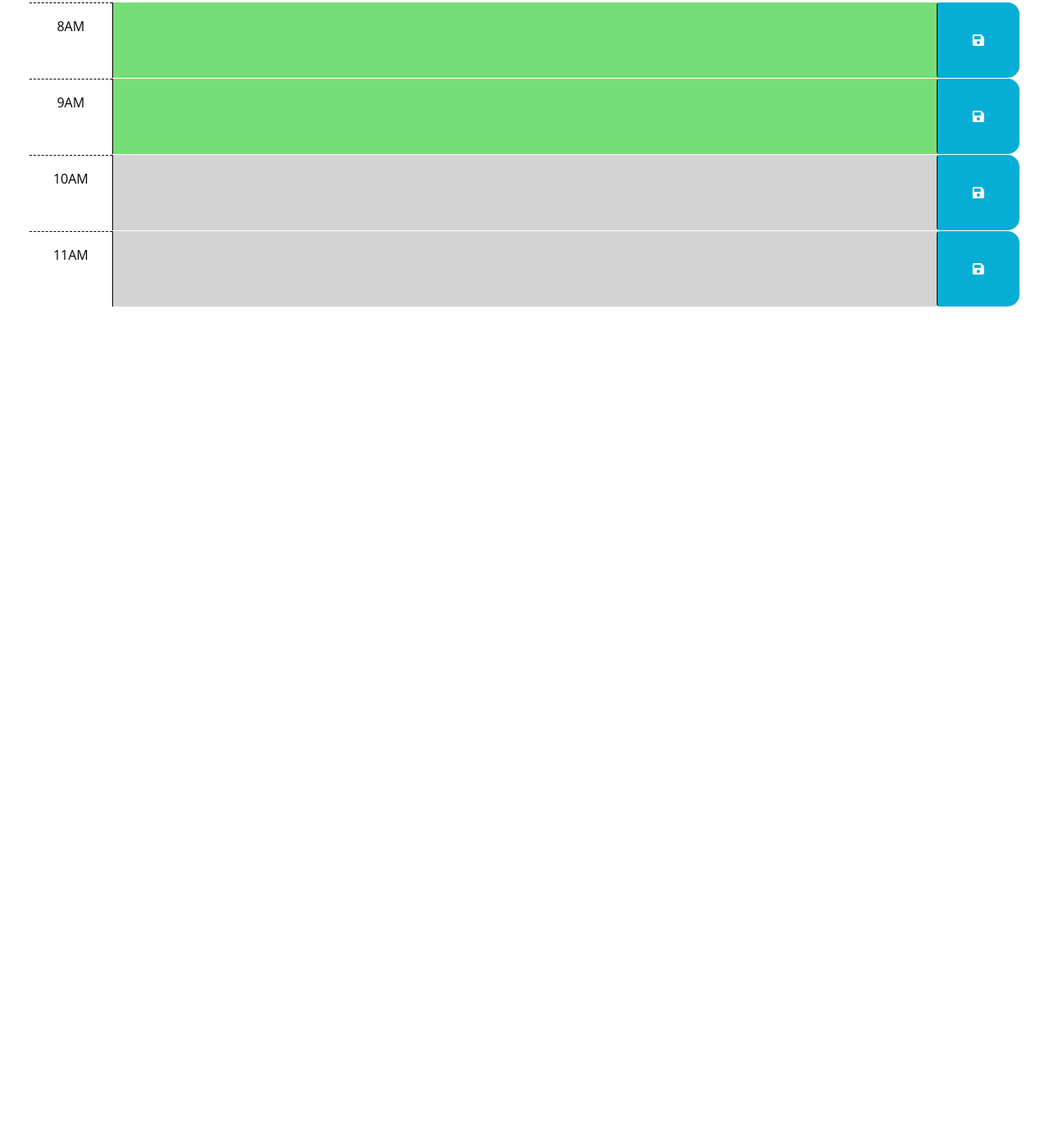
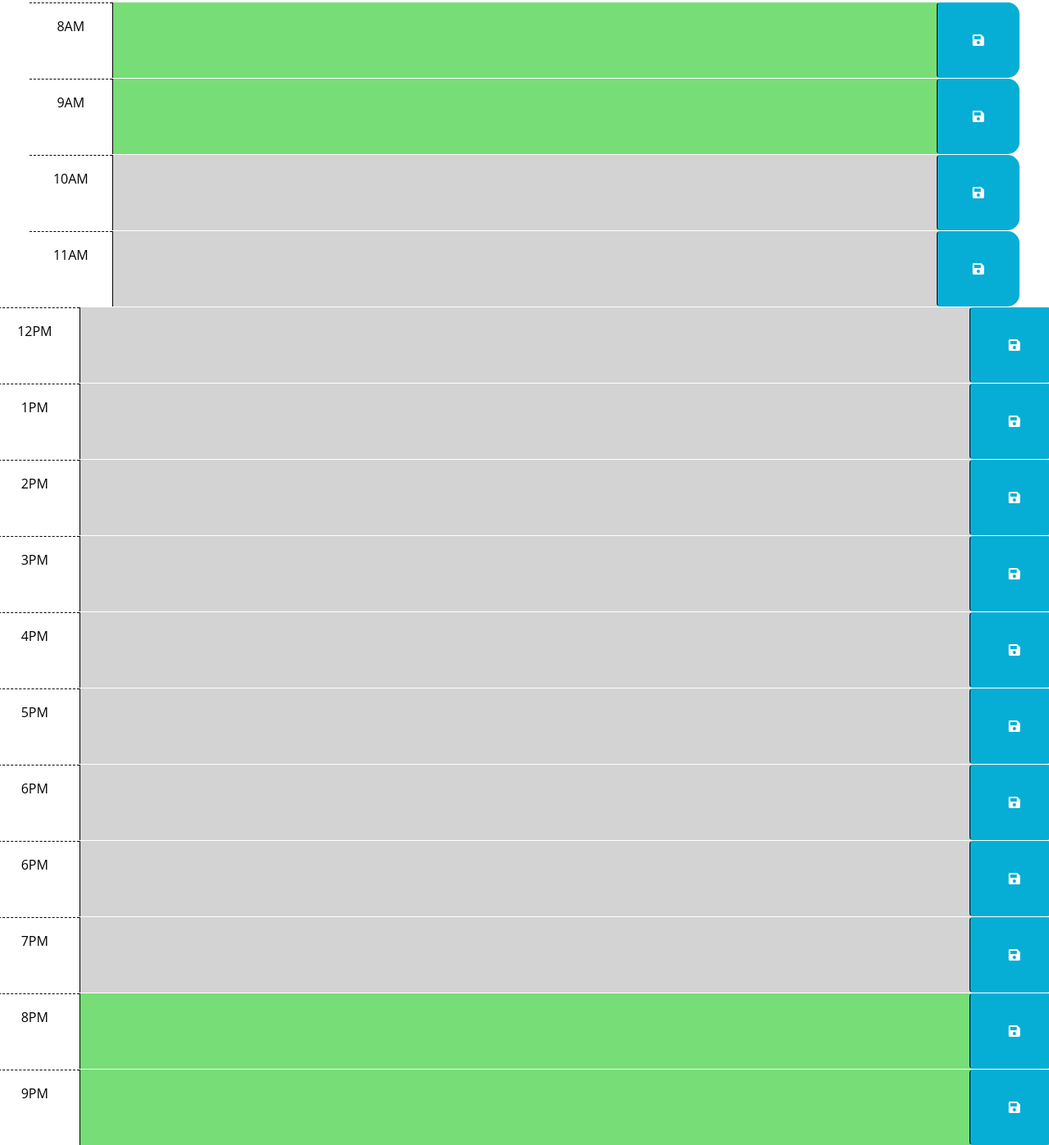
Before and after one commit to Leah-Harden/Day-Scheduler, a plain HTML site: page index.html in a window 1280 px wide. Shown: the part 295-1692 px from the top of the page at 82% size. Before the commit the page ends 800 px from the top, so only its background shows below. Drawn offline with nearby package versions, Linux system fonts and the light colour scheme.

Commit message:
making the save

```diff
--- a/index.html
+++ b/index.html
@@ -67,6 +67,93 @@
     </div>
   </div>
 
+  <div id="12" class="row time-block">
+    <div class="col-2 col-md-1 hour text-center py-3">12PM</div>
+    <textarea class="col-8 col-md-10 description" rows="3"> </textarea>
+    <button class="btn saveBtn col-2 col-md-1" aria-label="save">
+      <i class="fas fa-save" aria-hidden="true"></i>
+    </button>
+  </div>
+  </div>
+  <div id="13" class="row time-block">
+    <div class="col-2 col-md-1 hour text-center py-3">1PM</div>
+    <textarea class="col-8 col-md-10 description" rows="3"> </textarea>
+    <button class="btn saveBtn col-2 col-md-1" aria-label="save">
+      <i class="fas fa-save" aria-hidden="true"></i>
+    </button>
+  </div>
+  <div id="14" class="row time-block">
+    <div class="col-2 col-md-1 hour text-center py-3">2PM</div>
+    <textarea class="col-8 col-md-10 description" rows="3"> </textarea>
+    <button class="btn saveBtn col-2 col-md-1" aria-label="save">
+      <i class="fas fa-save" aria-hidden="true"></i>
+    </button>
+  </div>
+  </div>
+  <div id="15" class="row time-block">
+    <div class="col-2 col-md-1 hour text-center py-3">3PM</div>
+    <textarea class="col-8 col-md-10 description" rows="3"> </textarea>
+    <button class="btn saveBtn col-2 col-md-1" aria-label="save">
+      <i class="fas fa-save" aria-hidden="true"></i>
+    </button>
+  </div>
+  <div id="16" class="row time-block">
+    <div class="col-2 col-md-1 hour text-center py-3">4PM</div>
+    <textarea class="col-8 col-md-10 description" rows="3"> </textarea>
+    <button class="btn saveBtn col-2 col-md-1" aria-label="save">
+      <i class="fas fa-save" aria-hidden="true"></i>
+    </button>
+  </div>
+
+  <div id="17" class="row time-block">
+    <div class="col-2 col-md-1 hour text-center py-3">5PM</div>
+    <textarea class="col-8 col-md-10 description" rows="3"> </textarea>
+    <button class="btn saveBtn col-2 col-md-1" aria-label="save">
+      <i class="fas fa-save" aria-hidden="true"></i>
+    </button>
+  </div>
+  <div id="18" class="row time-block">
+    <div class="col-2 col-md-1 hour text-center py-3">6PM</div>
+    <textarea class="col-8 col-md-10 description" rows="3"> </textarea>
+    <button class="btn saveBtn col-2 col-md-1" aria-label="save">
+      <i class="fas fa-save" aria-hidden="true"></i>
+    </button>
+  </div>
+  <div id="18" class="row time-block">
+    <div class="col-2 col-md-1 hour text-center py-3">6PM</div>
+    <textarea class="col-8 col-md-10 description" rows="3"> </textarea>
+    <button class="btn saveBtn col-2 col-md-1" aria-label="save">
+      <i class="fas fa-save" aria-hidden="true"></i>
+    </button>
+  </div>
+  <div id="19" class="row time-block">
+    <div class="col-2 col-md-1 hour text-center py-3">7PM</div>
+    <textarea class="col-8 col-md-10 description" rows="3"> </textarea>
+    <button class="btn saveBtn col-2 col-md-1" aria-label="save">
+      <i class="fas fa-save" aria-hidden="true"></i>
+    </button>
+  </div>
+  <div id="20" class="row time-block">
+    <div class="col-2 col-md-1 hour text-center py-3">8PM</div>
+    <textarea class="col-8 col-md-10 description" rows="3"> </textarea>
+    <button class="btn saveBtn col-2 col-md-1" aria-label="save">
+      <i class="fas fa-save" aria-hidden="true"></i>
+    </button>
+  </div>
+  <div id="21" class="row time-block">
+    <div class="col-2 col-md-1 hour text-center py-3">9PM</div>
+    <textarea class="col-8 col-md-10 description" rows="3"> </textarea>
+    <button class="btn saveBtn col-2 col-md-1" aria-label="save">
+      <i class="fas fa-save" aria-hidden="true"></i>
+    </button>
+  </div>
+
+
+
+
+
+  </div>
+  </div>
   <script src="https://cdnjs.cloudflare.com/ajax/libs/jquery/3.2.1/jquery.min.js"></script>
   <script src="https://cdn.jsdelivr.net/npm/dayjs@1.11.3/dayjs.min.js"
     integrity="sha256-iu/zLUB+QgISXBLCW/mcDi/rnf4m4uEDO0wauy76x7U=" crossorigin="anonymous"></script>
--- a/script.js
+++ b/script.js
@@ -8,13 +8,15 @@ $(document).ready(function () {
 
   //sorting
   $(".time-block").each(function () {
+    //var realHour = 10
     var realHour = dayjs().format('H')
     let id = $(this).attr("id");
-    console.log(realHour)
-    console.log(id)
+
+    // console.log("the current hour is " + realHour)
+    //  console.log("the id of 'this' is: " + id)
     if (id < realHour) {
       $(this).addClass("past");
-    } else if (id === realHour) {
+    } else if (id == realHour) {
       $(this).addClass("present");
     } else if (id > realHour) {
       $(this).addClass("future");
@@ -26,7 +28,13 @@ $(document).ready(function () {
 //sorting
 //save
 $(".saveBtn").click(function () {
+  let id = $(this).attr("id");
+  text = document.getElementById(id).childNodes[1].nodeValue
 
+  localStorage.setItem("task", text);
+  console.log(localStorage.getItem(localStorage))
+
+  //document.getElementById(id).firstChild.nextSibling.input.value
 });
 //save
 
@@ -36,14 +44,9 @@ $(".saveBtn").click(function () {
 // function? How can DOM traversal be used to get the "hour-x" id of the
 // time-block containing the button that was clicked? How might the id be
 // useful when saving the description in local storage?
-  //
-  // TODO: Add code to apply the past, present, or future class to each time
-  // block by comparing the id to the current hour. HINTS: How can the id
-  // attribute of each time-block be used to conditionally add or remove the
-  // past, present, and future classes? How can Day.js be used to get the
-  // current hour in 24-hour time?
-  //
+
 // TODO: Add code to get any user input that was saved in localStorage and set
 // the values of the corresponding textarea elements. HINT: How can the id
 // attribute of each time-block be used to do this?
 //
+document.getElementById('currentDay')
```
Lines whose indentation alone changed are shown as unchanged.
